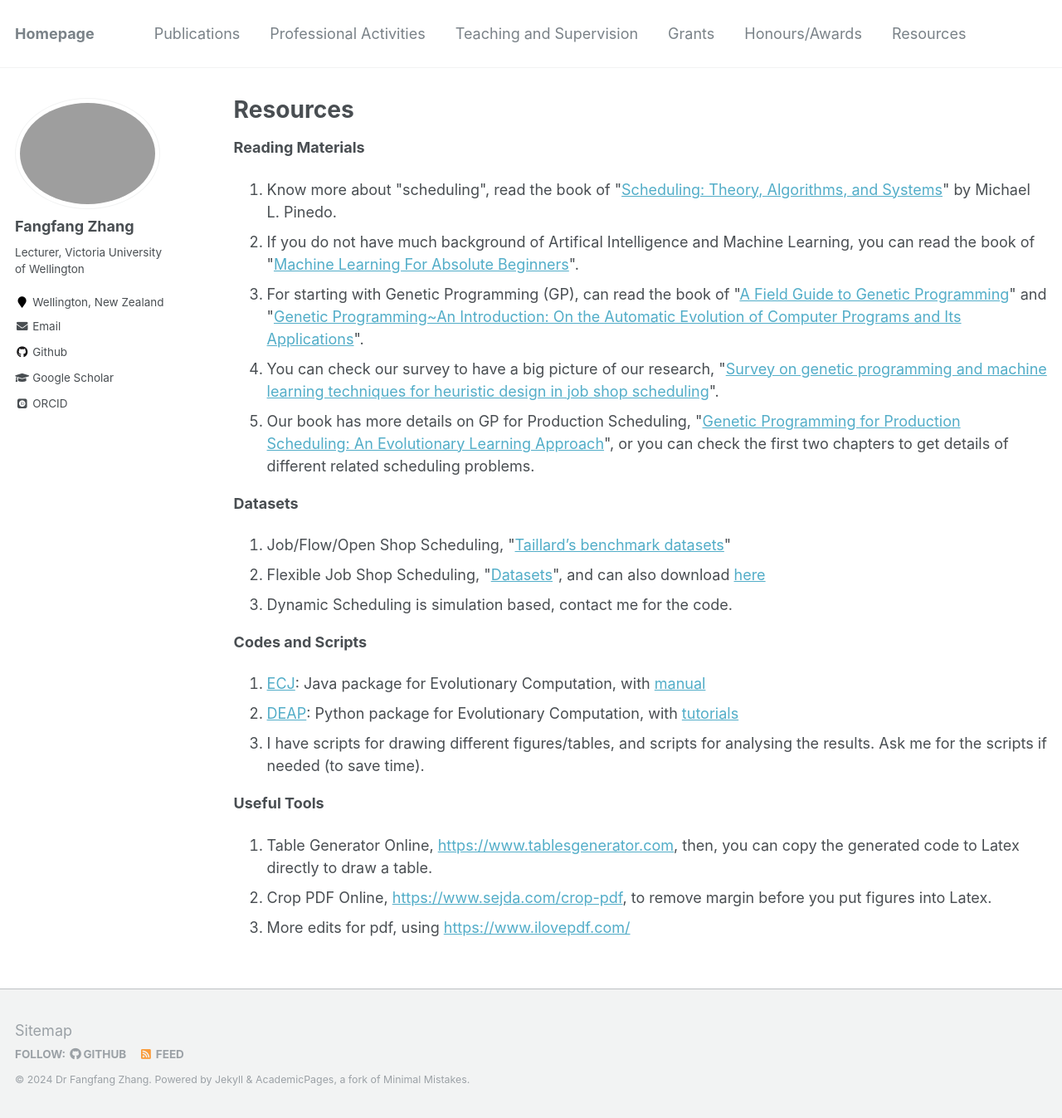
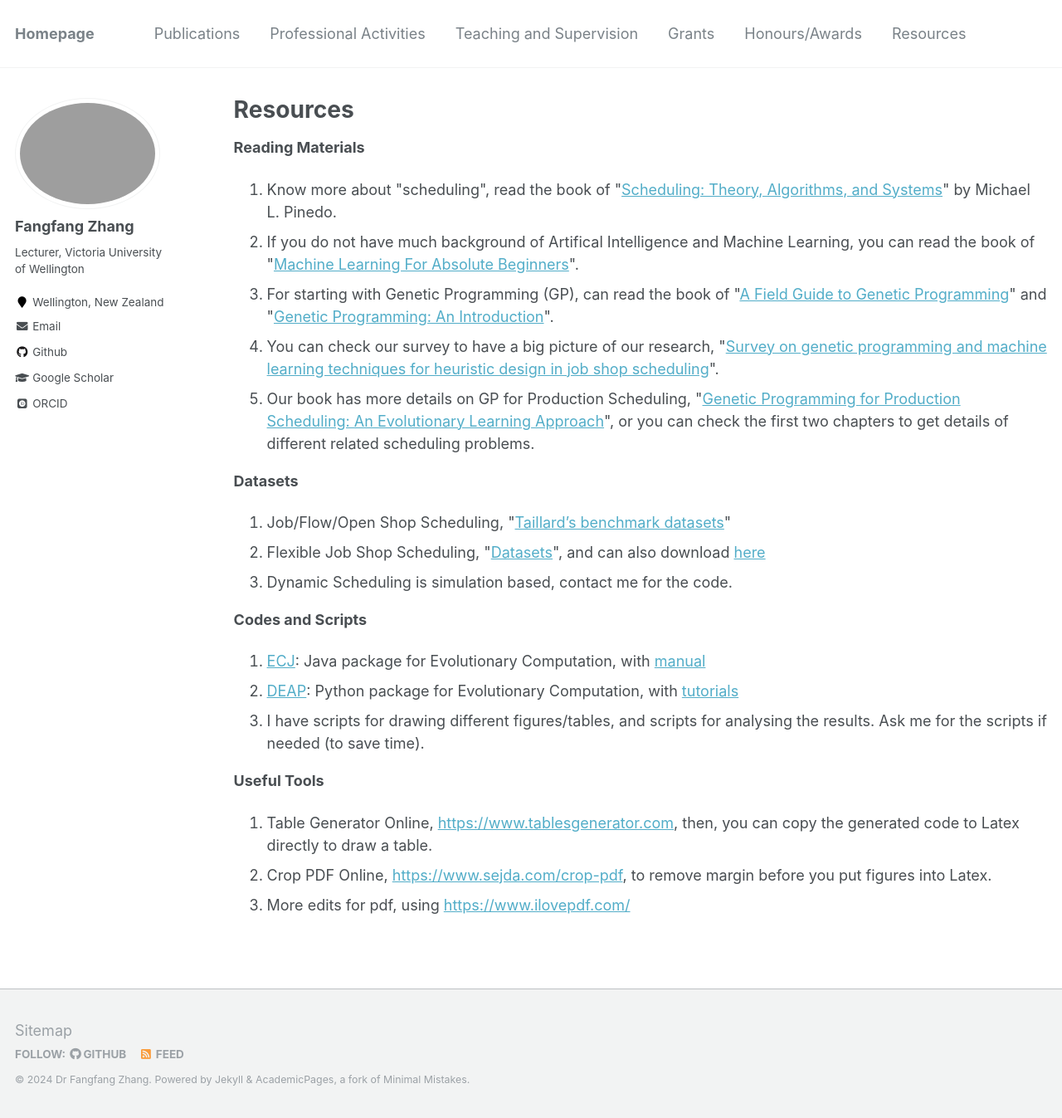
Before and after one commit to fangfang-zhang/fangfang-zhang.github.io, a Jekyll site: the page built from _pages/resources.md, in a window 1280 px wide and 1347 px high. Shown: the whole window at 83% size. Built offline with Jekyll 4.4.1, drawn with Linux system fonts in a browser that asks for light colours; some web fonts are replaced.

Commit message:
1998Wolfgang

```diff
--- a/_pages/resources.md
+++ b/_pages/resources.md
@@ -10,7 +10,7 @@ ul li { padding: 5px 0px; }
 <ol>
 <li> Know more about "scheduling", read the book of "<a target="_blank" href="https://github.com/fangfang-zhang/fangfang-zhang.github.io/blob/main/files/scheduling.pdf">Scheduling: Theory, Algorithms, and Systems</a>" by Michael L. Pinedo.</li>
 <li> If you do not have much background of Artifical Intelligence and Machine Learning, you can read the book of "<a target="_blank" href="https://github.com/fangfang-zhang/fangfang-zhang.github.io/blob/main/files/Machine%20Learning%20For%20Absolute%20Beginners.pdf">Machine Learning For Absolute Beginners</a>".</li>
-<li> For starting with Genetic Programming (GP), can read the book of "<a target="_blank" href="https://github.com/fangfang-zhang/fangfang-zhang.github.io/blob/main/files/A_Field_Guide_to_Genetic_Programming.pdf">A Field Guide to Genetic Programming</a>" and "<a target="_blank" href="">Genetic Programming~An Introduction: On the Automatic Evolution of Computer Programs and Its Applications</a>".</li>
+<li> For starting with Genetic Programming (GP), can read the book of "<a target="_blank" href="https://github.com/fangfang-zhang/fangfang-zhang.github.io/blob/main/files/A_Field_Guide_to_Genetic_Programming.pdf">A Field Guide to Genetic Programming</a>" and "<a target="_blank" href="https://github.com/fangfang-zhang/fangfang-zhang.github.io/blob/main/files/1998-GP-An%20Introduction%20%20.pdf">Genetic Programming: An Introduction</a>".</li>
 <li> You can check our survey to have a big picture of our research, "<a target="_blank" href="https://github.com/fangfang-zhang/fangfang-zhang.github.io/blob/main/files/%5B2023%5D%20Survey_on_Genetic_Programming_and_Machine_Learning_Techniques_for_Heuristic_Design_in_Job_Shop_Scheduling.pdf">Survey on genetic programming and machine learning techniques for heuristic design in job shop scheduling</a>".</li>
 <li> Our book has more details on GP for Production Scheduling, "<a target="_blank" href="https://github.com/fangfang-zhang/fangfang-zhang.github.io/blob/main/files/2021-Zhang2021_Book_GeneticProgrammingForProduction.pdf">Genetic Programming for Production Scheduling: An Evolutionary Learning Approach</a>", or you can check the first two chapters to get details of different related scheduling problems.</li>
 </ol>
```
